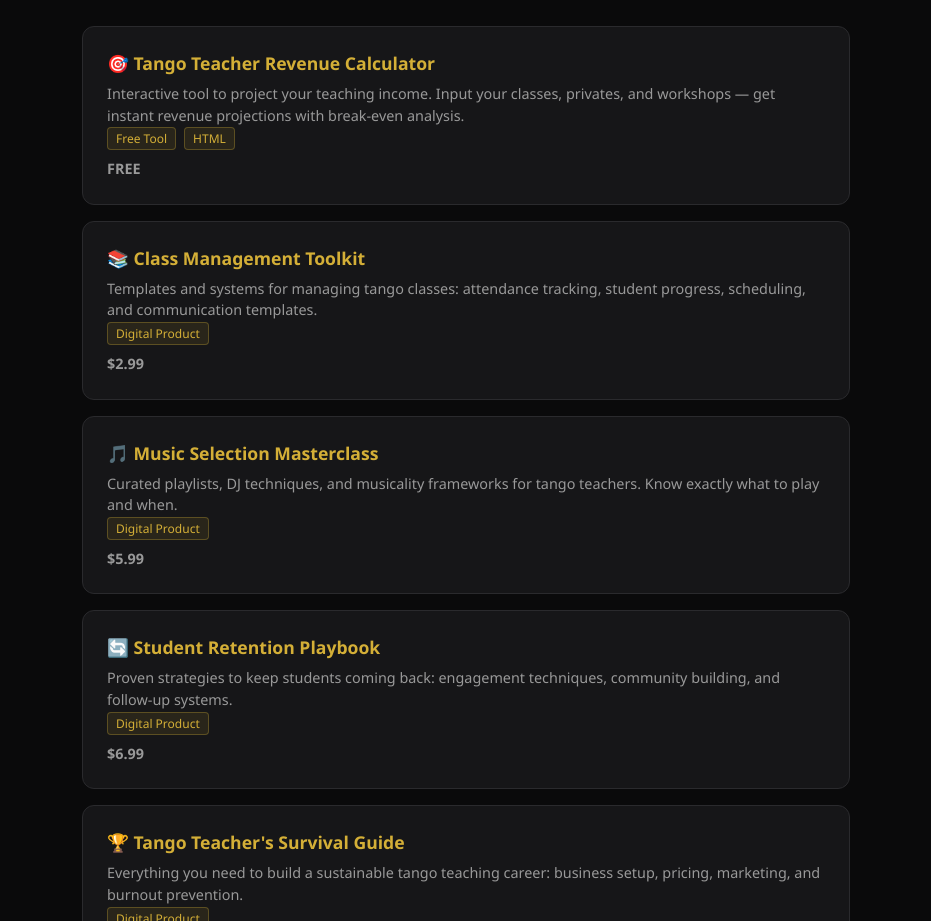
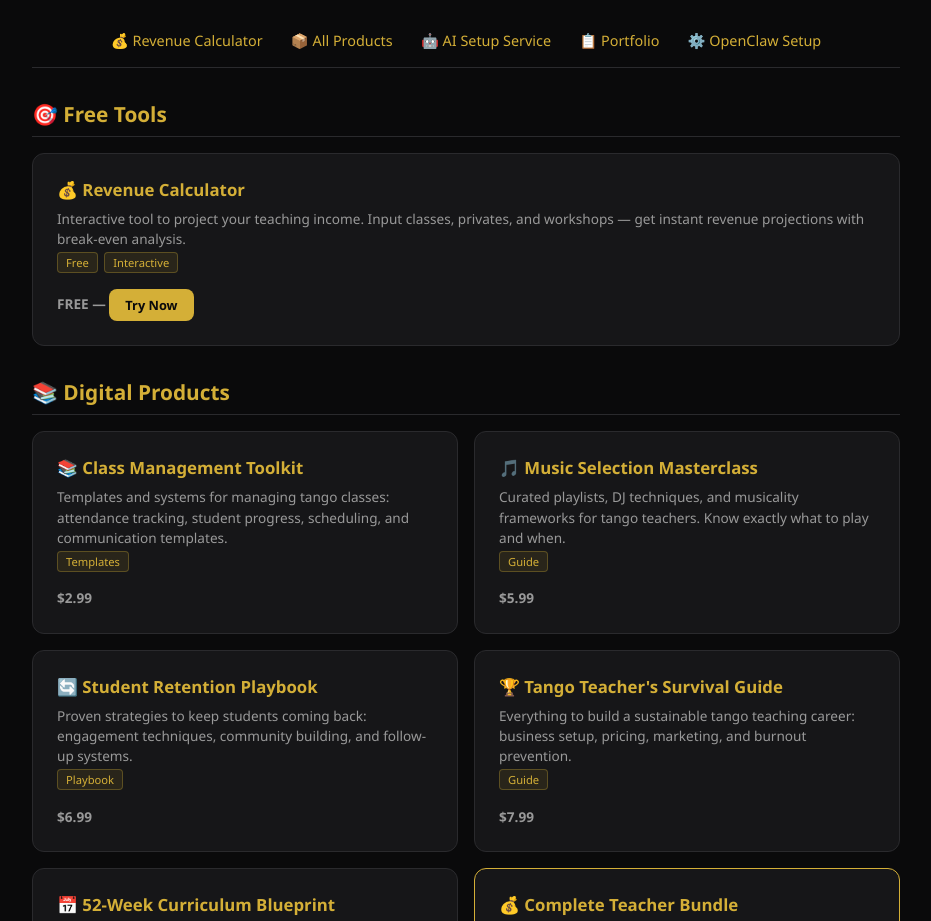
Before and after one commit to Freddy-Cach/tango-tools, a plain HTML site: page index.html in a window 1280 px wide. Shown: the part 111-1032 px from the top of the page, without its empty margins (174-1105 px from the left). Drawn offline with Linux system fonts and the light colour scheme.

Commit message:
Upgrade index.html: SEO meta tags, grid layout, navigation, responsive design

```diff
--- a/index.html
+++ b/index.html
@@ -3,80 +3,118 @@
 <head>
 <meta charset="UTF-8">
 <meta name="viewport" content="width=device-width, initial-scale=1.0">
-<title>42 Portfolio — Products by Federico Cachero</title>
+<title>Tango Tools — AI-Powered Products for Tango Professionals</title>
+<meta name="description" content="Free tools, digital products, and AI services for tango teachers and performers. Revenue calculator, curriculum blueprints, student retention playbooks, and AI Chief of Staff setup.">
+<meta name="keywords" content="tango, teaching, tools, AI, calculator, curriculum, Buenos Aires, milonga, classes">
+<meta property="og:title" content="Tango Tools — AI-Powered Products for Tango Professionals">
+<meta property="og:description" content="Free tools and premium products to grow your tango teaching business.">
+<meta property="og:url" content="https://freddy-cach.github.io/tango-tools/">
+<meta property="og:type" content="website">
+<link rel="canonical" href="https://freddy-cach.github.io/tango-tools/">
 <style>
 *{box-sizing:border-box;margin:0;padding:0}
-:root{--bg:#0a0a0b;--card:#161618;--gold:#d4af37;--text:#fafafa;--muted:#999}
-body{background:var(--bg);color:var(--text);font-family:'Segoe UI',system-ui,sans-serif;padding:2rem 1rem;max-width:800px;margin:0 auto}
-h1{color:var(--gold);font-size:2rem;text-align:center;margin-bottom:.5rem}
-.subtitle{text-align:center;color:var(--muted);margin-bottom:2rem}
-.card{background:var(--card);border:1px solid #2a2a2d;border-radius:12px;padding:1.5rem;margin-bottom:1rem}
-.card h2{color:var(--gold);font-size:1.1rem;margin-bottom:.5rem}
-.card p{color:var(--muted);font-size:.9rem;line-height:1.5}
-.price{color:var(--gold);font-weight:700;font-size:1.2rem;margin-top:.5rem}
-.tag{display:inline-block;background:rgba(212,175,55,.1);border:1px solid rgba(212,175,55,.3);color:var(--gold);padding:2px 8px;border-radius:4px;font-size:.75rem;margin-right:.5rem}
+:root{--bg:#0a0a0b;--card:#161618;--gold:#d4af37;--text:#fafafa;--muted:#999;--accent:#e8c547}
+body{background:var(--bg);color:var(--text);font-family:'Segoe UI',system-ui,sans-serif;padding:2rem 1rem;max-width:900px;margin:0 auto}
+h1{color:var(--gold);font-size:2.2rem;text-align:center;margin-bottom:.3rem;letter-spacing:-0.5px}
+.subtitle{text-align:center;color:var(--muted);margin-bottom:1rem;font-size:1.05rem}
+nav{text-align:center;margin-bottom:2rem;padding:1rem 0;border-bottom:1px solid #2a2a2d}
+nav a{color:var(--gold);text-decoration:none;margin:0 .75rem;font-size:.9rem;transition:color .2s}
+nav a:hover{color:var(--accent);text-decoration:underline}
+.grid{display:grid;grid-template-columns:repeat(auto-fit,minmax(280px,1fr));gap:1rem;margin-bottom:2rem}
+.card{background:var(--card);border:1px solid #2a2a2d;border-radius:12px;padding:1.5rem;transition:border-color .2s,transform .2s}
+.card:hover{border-color:rgba(212,175,55,.4);transform:translateY(-2px)}
+.card h2{color:var(--gold);font-size:1.05rem;margin-bottom:.5rem}
+.card p{color:var(--muted);font-size:.85rem;line-height:1.5}
+.price{color:var(--gold);font-weight:700;font-size:1.1rem;margin-top:.75rem}
+.tag{display:inline-block;background:rgba(212,175,55,.1);border:1px solid rgba(212,175,55,.3);color:var(--gold);padding:2px 8px;border-radius:4px;font-size:.7rem;margin-right:.4rem;margin-bottom:.3rem}
+.featured{border-color:var(--gold)}
+.cta{display:inline-block;background:var(--gold);color:#0a0a0b;padding:.6rem 1.5rem;border-radius:8px;text-decoration:none;font-weight:700;font-size:.9rem;transition:background .2s}
+.cta:hover{background:var(--accent)}
+.section-title{color:var(--gold);font-size:1.3rem;margin:2rem 0 1rem;padding-bottom:.5rem;border-bottom:1px solid #2a2a2d}
+footer{text-align:center;color:var(--muted);margin-top:3rem;padding-top:1.5rem;border-top:1px solid #2a2a2d;font-size:.8rem}
 </style>
 </head>
 <body>
-<h1>♟️ 42</h1>
+<h1>♟️ Tango Tools</h1>
 <p class="subtitle">AI-Powered Products for Tango Professionals</p>
 
+<nav>
+<a href="calculator.html">💰 Revenue Calculator</a>
+<a href="products.html">📦 All Products</a>
+<a href="setup-service.html">🤖 AI Setup Service</a>
+<a href="portfolio.html">📋 Portfolio</a>
+<a href="openclaw-setup.html">⚙️ OpenClaw Setup</a>
+</nav>
+
+<h3 class="section-title">🎯 Free Tools</h3>
+<div class="grid">
 <div class="card">
-<h2>🎯 Tango Teacher Revenue Calculator</h2>
-<p>Interactive tool to project your teaching income. Input your classes, privates, and workshops — get instant revenue projections with break-even analysis.</p>
-<span class="tag">Free Tool</span><span class="tag">HTML</span>
-<p class="price">FREE</p>
+<h2>💰 Revenue Calculator</h2>
+<p>Interactive tool to project your teaching income. Input classes, privates, and workshops — get instant revenue projections with break-even analysis.</p>
+<span class="tag">Free</span><span class="tag">Interactive</span>
+<p class="price">FREE — <a href="calculator.html" class="cta" style="font-size:.8rem;padding:.4rem 1rem">Try Now</a></p>
+</div>
 </div>
 
+<h3 class="section-title">📚 Digital Products</h3>
+<div class="grid">
 <div class="card">
 <h2>📚 Class Management Toolkit</h2>
 <p>Templates and systems for managing tango classes: attendance tracking, student progress, scheduling, and communication templates.</p>
-<span class="tag">Digital Product</span>
+<span class="tag">Templates</span>
 <p class="price">$2.99</p>
 </div>
 
 <div class="card">
 <h2>🎵 Music Selection Masterclass</h2>
 <p>Curated playlists, DJ techniques, and musicality frameworks for tango teachers. Know exactly what to play and when.</p>
-<span class="tag">Digital Product</span>
+<span class="tag">Guide</span>
 <p class="price">$5.99</p>
 </div>
 
 <div class="card">
 <h2>🔄 Student Retention Playbook</h2>
 <p>Proven strategies to keep students coming back: engagement techniques, community building, and follow-up systems.</p>
-<span class="tag">Digital Product</span>
+<span class="tag">Playbook</span>
 <p class="price">$6.99</p>
 </div>
 
 <div class="card">
 <h2>🏆 Tango Teacher's Survival Guide</h2>
-<p>Everything you need to build a sustainable tango teaching career: business setup, pricing, marketing, and burnout prevention.</p>
-<span class="tag">Digital Product</span>
+<p>Everything to build a sustainable tango teaching career: business setup, pricing, marketing, and burnout prevention.</p>
+<span class="tag">Guide</span>
 <p class="price">$7.99</p>
 </div>
 
 <div class="card">
 <h2>📅 52-Week Curriculum Blueprint</h2>
 <p>A complete year of structured tango curriculum: weekly lesson plans, progression tracking, and seasonal themes.</p>
-<span class="tag">Digital Product</span>
+<span class="tag">Blueprint</span>
 <p class="price">$9.99</p>
 </div>
 
-<div class="card">
-<h2>🤖 AI Chief of Staff — Setup Service</h2>
-<p>Done-for-you 24/7 AI operations layer. Your personal AI concierge that manages calendar, contacts, travel, and business operations.</p>
-<span class="tag">Service</span><span class="tag">Premium</span>
-<p class="price">From $299/mo</p>
-</div>
-
-<div class="card" style="border-color:var(--gold)">
+<div class="card featured">
 <h2>💰 Complete Teacher Bundle</h2>
 <p>All 5 teacher guides at 25% off. Everything you need to build, grow, and sustain your tango teaching business.</p>
 <span class="tag">Bundle</span><span class="tag">Best Value</span>
 <p class="price">$24.99 <span style="color:var(--muted);font-size:.8rem;text-decoration:line-through">$33.95</span></p>
 </div>
+</div>
 
-<p style="text-align:center;color:var(--muted);margin-top:2rem;font-size:.8rem">Built by 42 — AI-powered tango intelligence<br>Contact: Federico Cachero</p>
+<h3 class="section-title">🤖 Premium Services</h3>
+<div class="grid">
+<div class="card featured">
+<h2>🤖 AI Chief of Staff — Setup Service</h2>
+<p>Done-for-you 24/7 AI operations layer. Personal AI concierge that manages calendar, contacts, travel, and business operations autonomously.</p>
+<span class="tag">Service</span><span class="tag">Premium</span>
+<p class="price">From $299/mo — <a href="setup-service.html" class="cta" style="font-size:.8rem;padding:.4rem 1rem">Learn More</a></p>
+</div>
+</div>
+
+<footer>
+<p>Built by <strong>Federico Cachero</strong> — Tango teacher, performer, AI builder</p>
+<p style="margin-top:.5rem">Fort Lauderdale, FL · <a href="mailto:fede@tangowith.me" style="color:var(--gold)">fede@tangowith.me</a></p>
+<p style="margin-top:.3rem;font-size:.7rem;color:#666">Powered by ♟️ 42 — Sovereign Strategic Intelligence</p>
+</footer>
 </body>
 </html>
```
